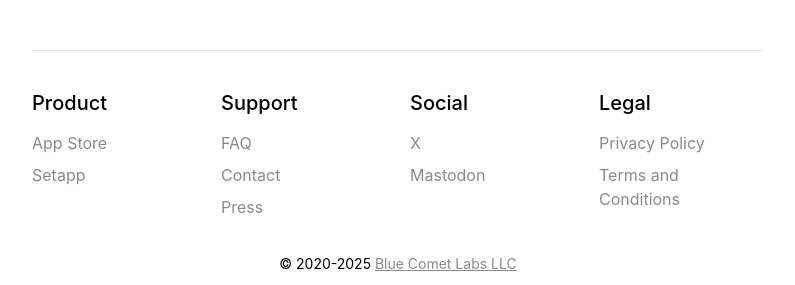
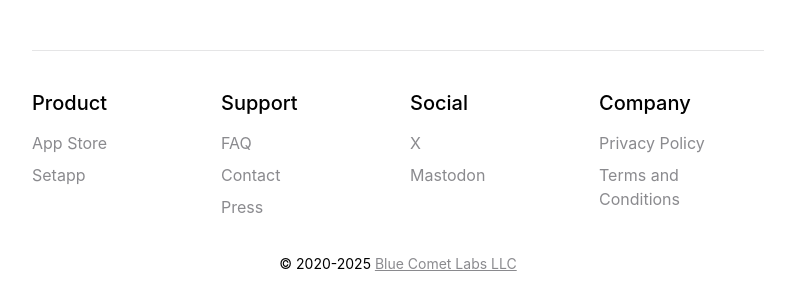
Before and after one commit to bluecometlabs/getexpenses.app, a Jekyll site: the page built from pages/index.md, in a window 1280 px wide. Shown: the part 1334-1619 px from the top of the page, without its empty margins (242-1037 px from the left). Built offline with Jekyll 4.4.1, drawn with Linux system fonts in a browser that asks for light colours.

Commit message:
Update footer

```diff
--- a/_includes/footer.html
+++ b/_includes/footer.html
@@ -25,7 +25,7 @@
                 </ul>
             </div>
             <div class="col-md-3 my-2">
-                <h5>Legal</h5>
+                <h5>Company</h5>
                 <ul class="nav flex-column ml-0">
                     <li class="nav-item mb-2"><a href="/privacy/" target="_blank" class="nav-link p-0">Privacy Policy</a></li>
                     <li class="nav-item mb-2"><a href="/terms/" target="_blank" class="nav-link p-0">Terms and Conditions</a></li>
```
